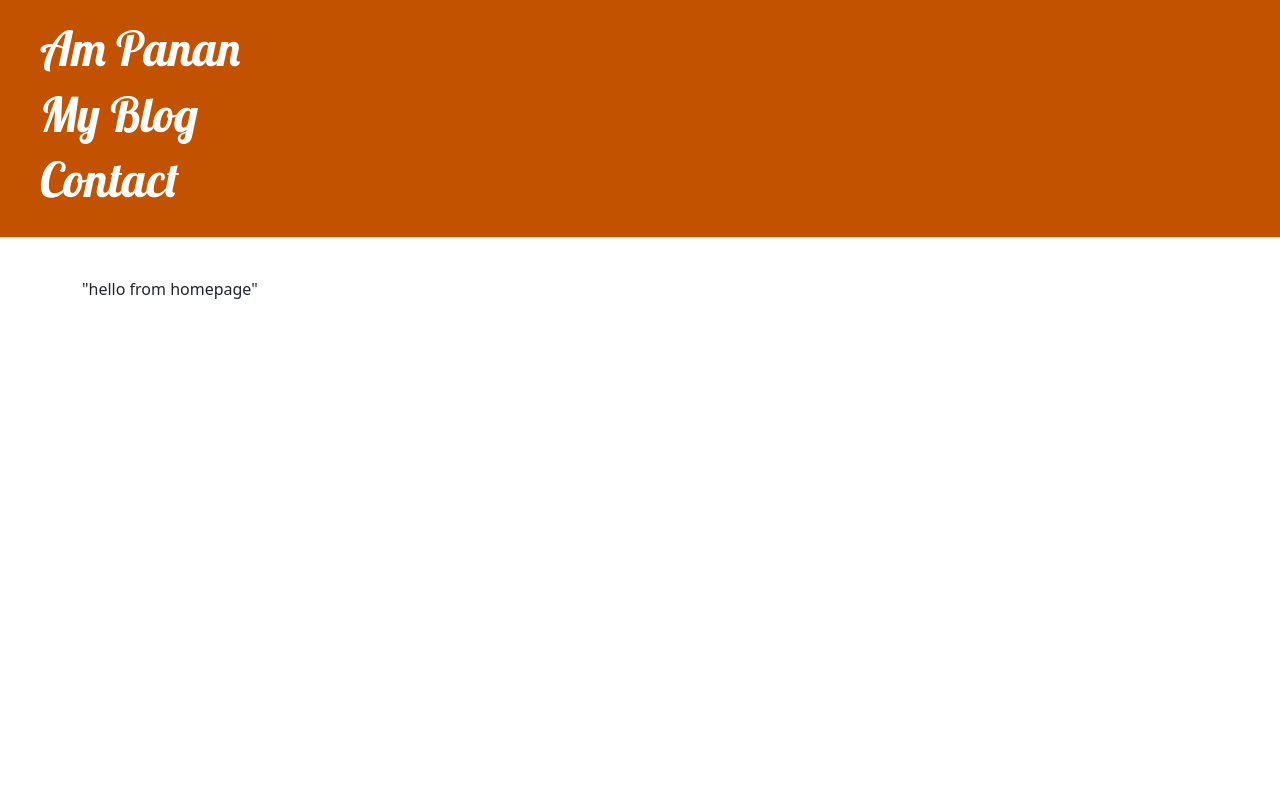
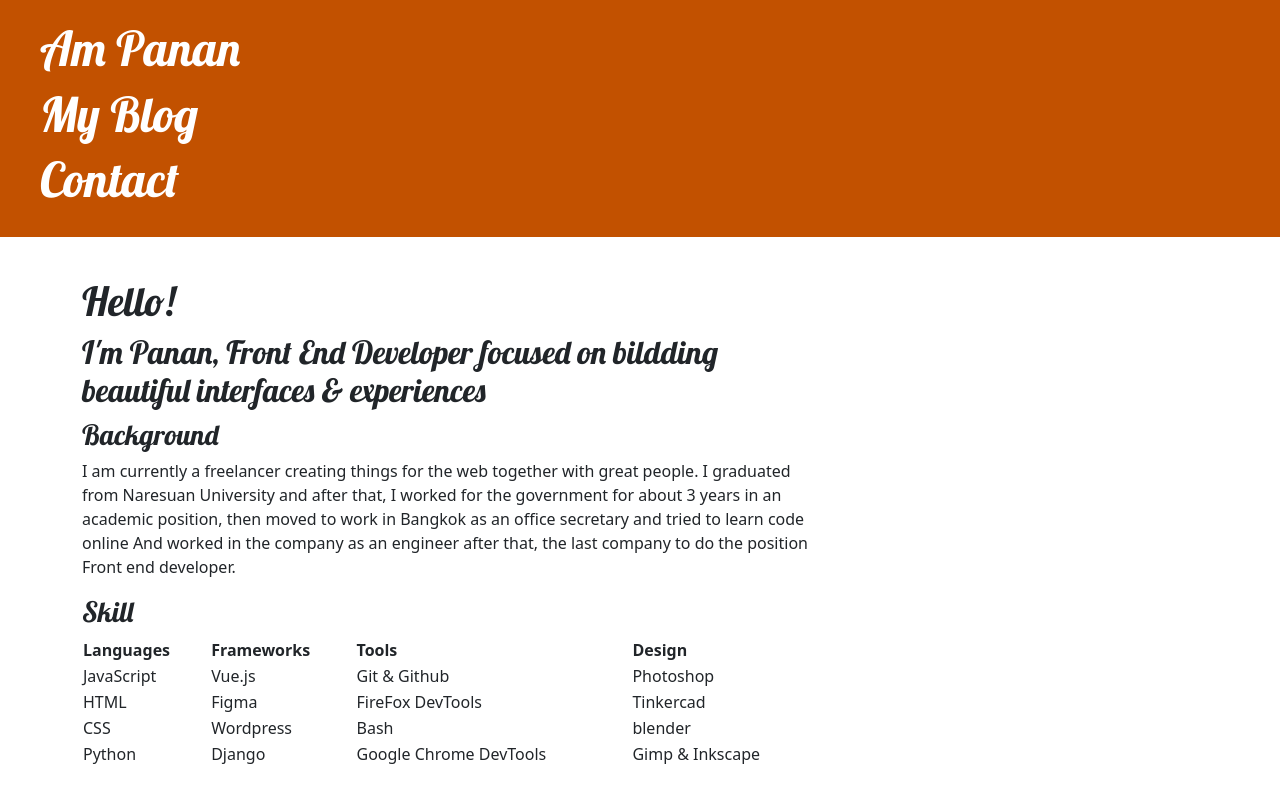
Before and after one commit to panan2012/first_Djangosite, a Django app: page / in a window 1280 px wide. Run offline with Django 3.2, Linux system fonts and the light colour scheme.

Commit message:
feat: table skill

```diff
--- a/blog/templates/blog/base.html
+++ b/blog/templates/blog/base.html
@@ -2,7 +2,7 @@
 <!DOCTYPE html>
 <html>
     <head>
-        <title>Panan's blog</title>
+        <title>Panan Chaimongkol | Front End Developer</title>
         <link rel="stylesheet" href="https://cdn.jsdelivr.net/npm/bootstrap@5.1.3/dist/css/bootstrap.min.css" integrity="sha384-1BmE4kWBq78iYhFldvKuhfTAU6auU8tT94WrHftjDbrCEXSU1oBoqyl2QvZ6jIW3" crossorigin="anonymous">
         <link rel="stylesheet" href="{% static 'css/blog.css' %}">
         <link href="//fonts.googleapis.com/css?family=Lobster&subset=latin,latin-ext" rel="stylesheet" type="text/css">
@@ -17,6 +17,7 @@
                 {% else %}
                     <a href="{% url 'login' %}" class="top-menu"><span class="glyphicon glyphicon-lock"></span></a>
                 {% endif %}
+
                 <h1><a href="/">Am Panan</a></h1>
                 <h1><a href="{% url 'post_list' %}">My Blog</a></h1>
                 <h1><a href="{% url 'contact' %}">Contact</a></h1>
--- a/blog/templates/blog/homepage.html
+++ b/blog/templates/blog/homepage.html
@@ -1,5 +1,48 @@
 {% extends 'blog/base.html' %}
 
 {% block content %}
-"hello from homepage"
+<h1>Hello!</h1>
+<h2>I'm Panan, Front End Developer focused on bildding beautiful interfaces & experiences</h2>
+
+<section>
+  <h3>Background</h3>
+  <p>I am currently a freelancer creating things for the web together with great people. I graduated from Naresuan University and after that, I worked for the government for about 3 years in an academic position, then moved to work in Bangkok as an office secretary and tried to learn code online And worked in the company as an engineer after that, the last company to do the position Front end developer.</p>
+</section>
+
+<section>
+  <h3>Skill</h3>
+  <table style="width:100%">
+  <tr>
+      <th>Languages</th>
+      <th>Frameworks</th>
+      <th>Tools</th>
+      <th>Design</th>
+  </tr>
+  <tr>
+      <td>JavaScript </td>
+      <td>Vue.js</td>
+      <td>Git & Github</td>
+      <td>Photoshop</td>
+  </tr>
+  <tr>
+      <td>HTML</td>
+      <td>Figma</td>
+      <td>FireFox DevTools</td>
+      <td>Tinkercad</td>
+  </tr>
+  <tr>
+      <td>CSS</td>
+      <td>Wordpress</td>
+      <td>Bash</td>
+      <td>blender</td>
+  </tr>
+  <tr>
+      <td>Python</td>
+      <td>Django</td>
+      <td>Google Chrome DevTools</td>
+      <td>Gimp & Inkscape</td>
+  </tr>
+  </table>
+</section>
+
 {% endblock %}
```
